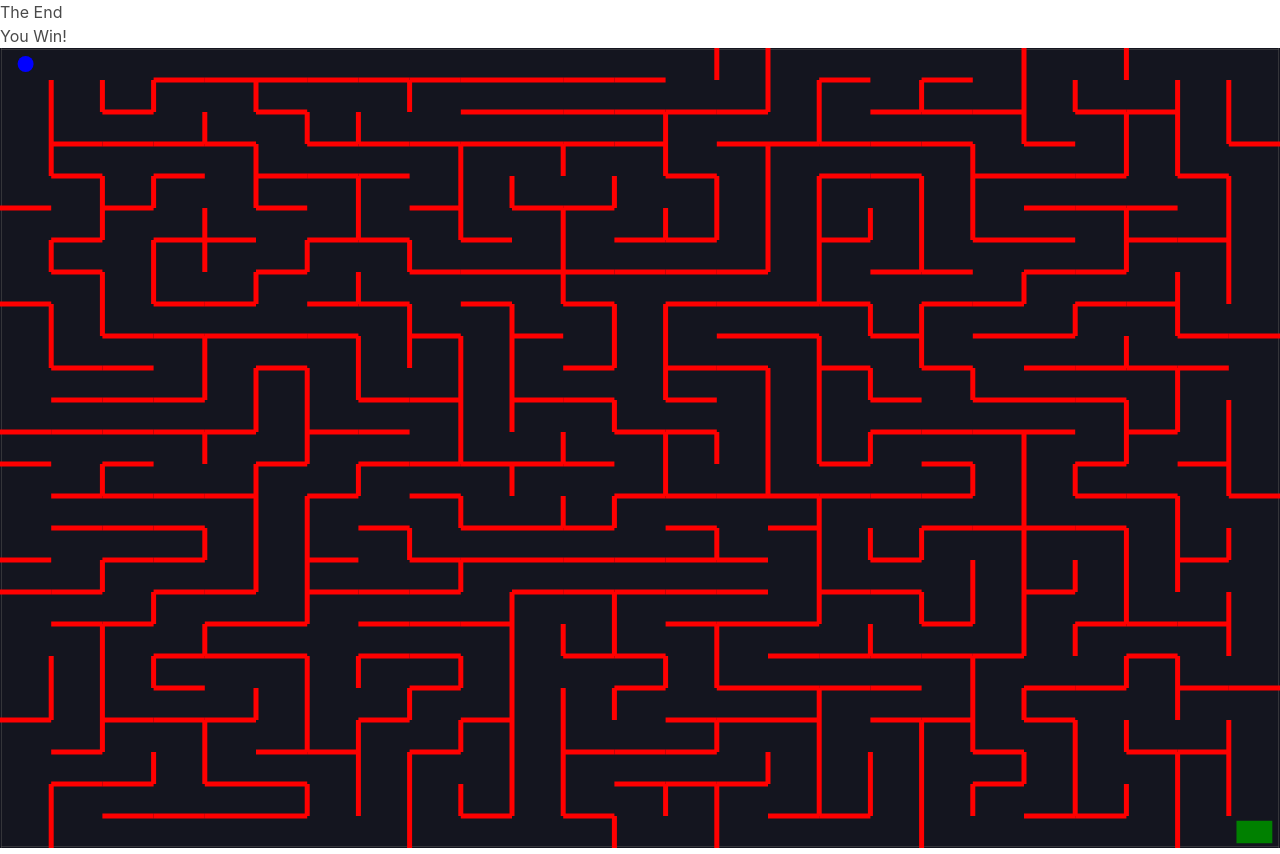
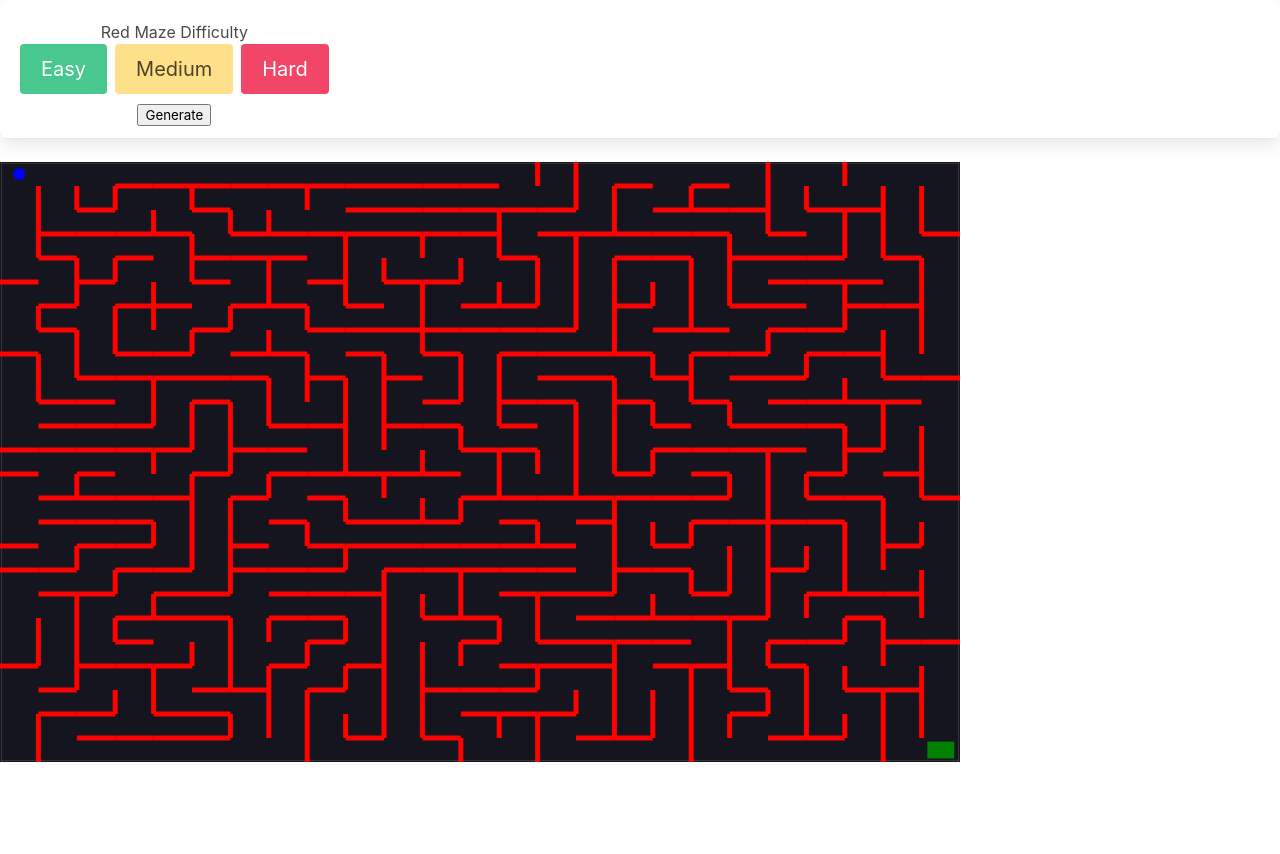
Before and after one commit to NRG1ZE/ProjectsJS, a plain HTML site: page Maze/index.html in a window 1280 px wide. After the commit the page ends 800 px from the top, so only its background shows below. Drawn offline with nearby package versions, Linux system fonts and the light colour scheme.

Commit message:
Commit HTML CONFIGE Update

```diff
--- a/Maze/index.html
+++ b/Maze/index.html
@@ -8,9 +8,20 @@
     <script src="https://cdnjs.cloudflare.com/ajax/libs/matter-js/0.18.0/matter.min.js"></script>
   </head>
   <body>
-    <div>The End</div>
-    <div class="winner hidden">
-      <h1>You Win!</h1>
+    <form class=" is box is-fluid" id="Configure">
+      <div class="level buttons are-medium">
+        <label class="has-text-centered">Red Maze Difficulty<label/>
+          <div class="level-item has-text-centered">
+            <button class="button is-success" value="1" >Easy</button>
+            <button class="button is-warning" value="2" >Medium</button>
+            <button class="button is-danger" value="3" >Hard</button>
+          </div>
+          <div>
+            <button input="button" value="Generate">Generate</button>
+          </div>
+      </div>
+    </form>
+    <div id="Maze"></div>
     </div>
     <script src="index.js"></script>
   </body>
--- a/Maze/index.js
+++ b/Maze/index.js
@@ -1,9 +1,14 @@
+// const maze = document.body.querySelector("canvas");
+// const addMaze = () => {
+//   document.getElementById("Maze").appendChild(maze);
+// };
+
 const { Engine, Render, Runner, World, Bodies, Body, Events } = Matter;
 
 const cellsHorizontal = 25;
 const cellsVertical = 25;
-const width = window.innerWidth;
-const height = window.innerHeight;
+const width = window.innerWidth * 0.75;
+const height = window.innerHeight * 0.75;
 
 const unitLengthX = width / cellsHorizontal;
 const unitLengthY = height / cellsVertical;
@@ -222,3 +227,9 @@ Events.on(engine, "collisionStart", (event) => {
     }
   });
 });
+
+const hideMaze = () => {
+  const maze = document.body.querySelector("canvas");
+  console.log(maze.parentElement);
+  // maze.classList.add("is-hidden");
+};
```
